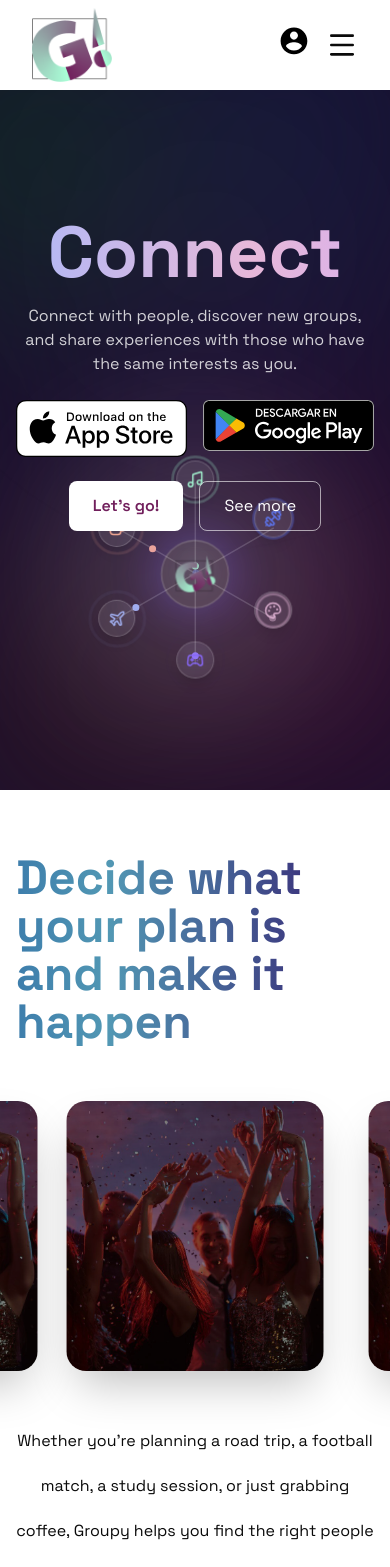
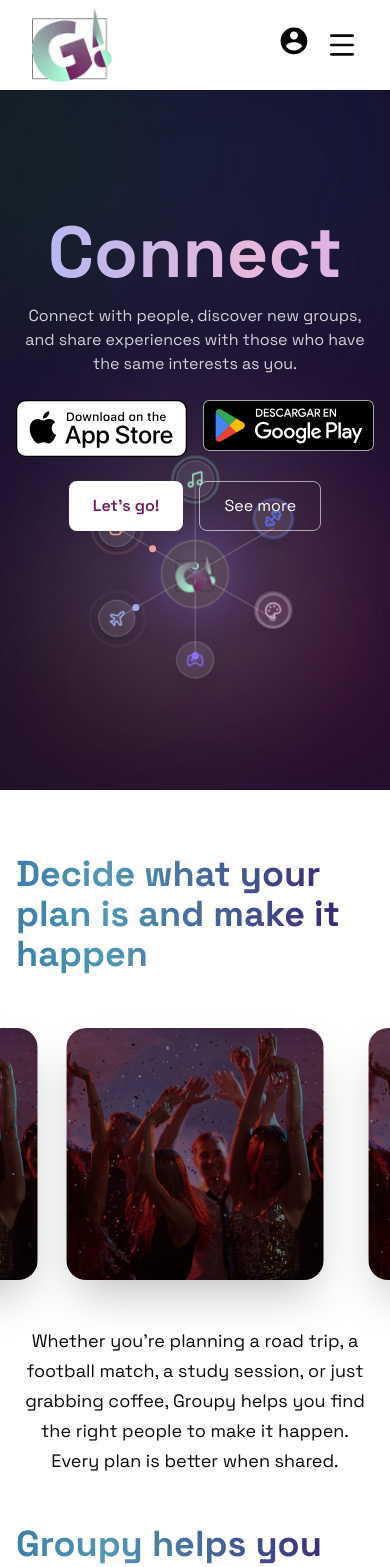
Before and after one commit to Alexeque1/GroupyApp, a Next.js app: page / in a window 390 px wide. Shown: the top 1567 px of the page. Built offline with nearby package versions, Linux system fonts and the light colour scheme.

Commit message:
Arreglo de texto de Benefits

```diff
--- a/src/app/globals.css
+++ b/src/app/globals.css
@@ -302,4 +302,24 @@
   container-type: inline-size;
 }
 
-/* EMBLA CARROSUEL */
+/* TITLES & SUBTITLES */
+.h2_title {
+  margin-bottom: 2.5rem;
+  font-size: 2.25rem;
+  line-height: 2.5rem;
+  font-weight: 700;
+}
+
+@media (min-width: 768px) {
+  .h2_title {
+    font-size: 3.75rem; /* text-6xl */
+    line-height: 1;
+  }
+}
+
+@media (min-width: 1024px) {
+  .h2_title {
+    font-size: 4.5rem; /* text-7xl */
+    line-height: 1;
+  }
+}
--- a/src/components/landing/benefits1.tsx
+++ b/src/components/landing/benefits1.tsx
@@ -33,7 +33,7 @@ export default function Benefits1() {
             <div className="container mx-auto px-4 py-16 flex flex-col gap-12">
                 {/* MAKE IT HAPPEN */ }
                 <div>
-                    <h2 className="mb-10 text-5xl font-bold dark-mesh-gradient md:text-7xl">
+                    <h2 className="h2_title dark-mesh-gradient">
                     Decide what your plan is and make it happen
                 </h2>
 
@@ -47,9 +47,9 @@ export default function Benefits1() {
                                     className="
                   embla__slide
                   flex-[0_0_80%]
-                  min-w-[280px]
+                  min-w-[200px]
                   max-w-[320px]
-                  h-[300px]
+                  h-[280px]
                   transition-all
                   duration-500
                   ease-in-out
@@ -84,7 +84,7 @@ export default function Benefits1() {
                         </div>
                     </div>
                     <div className="text-center mt-8 md:mt-12">
-                        <p className="text-1xl md:text-2xl leading-[45px]">
+                        <p className="text-[18px] md:text-2xl leading-[30px]">
                             Whether you're planning a road trip, a football match, a study session, or just grabbing coffee, Groupy helps you find the right people to make it happen. Every plan is better when shared.
                         </p>
                     </div>
@@ -95,7 +95,7 @@ export default function Benefits1() {
                 <div>
                     {/* TITLE */ }
                     <div>
-                        <h2 className="mt-[20px] text-5xl font-bold dark-mesh-gradient md:text-7xl">
+                        <h2 className="h2_title dark-mesh-gradient">
                             Groupy helps you build your group
                         </h2>
                     </div>
```
